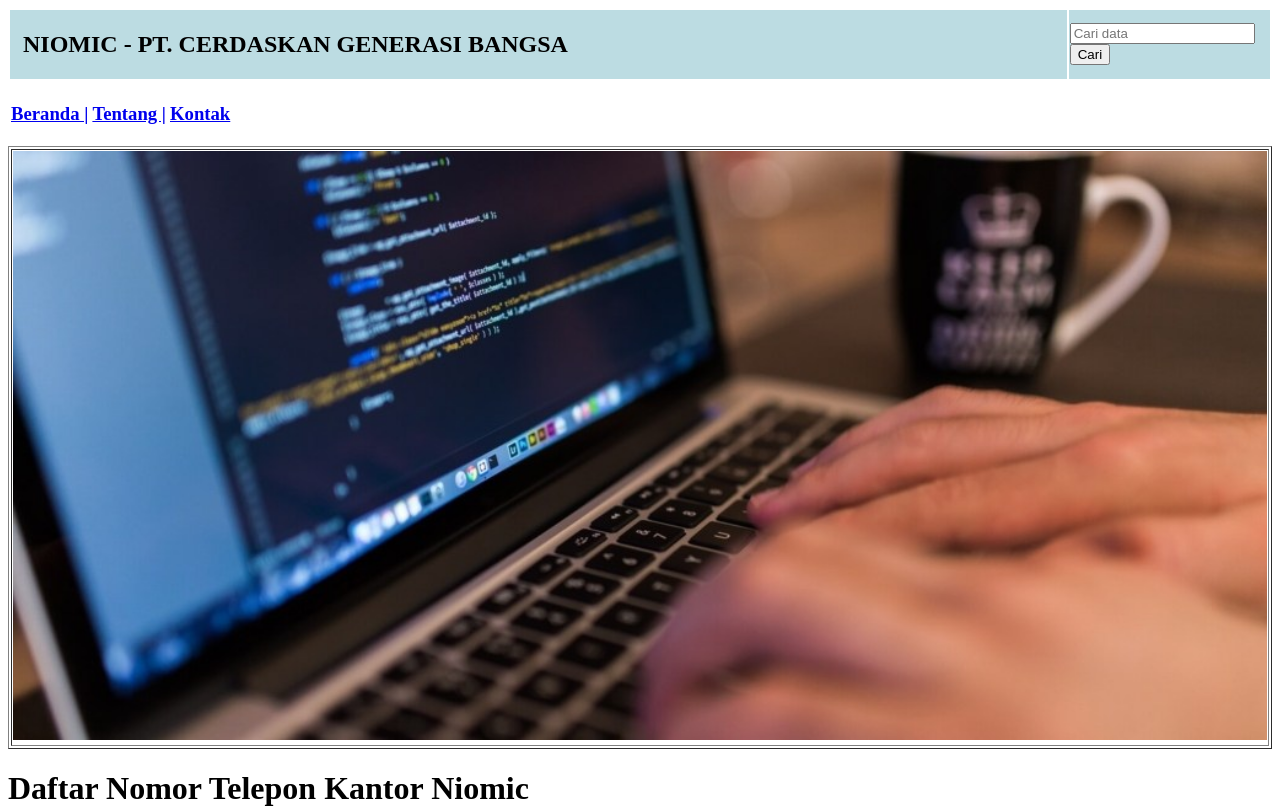
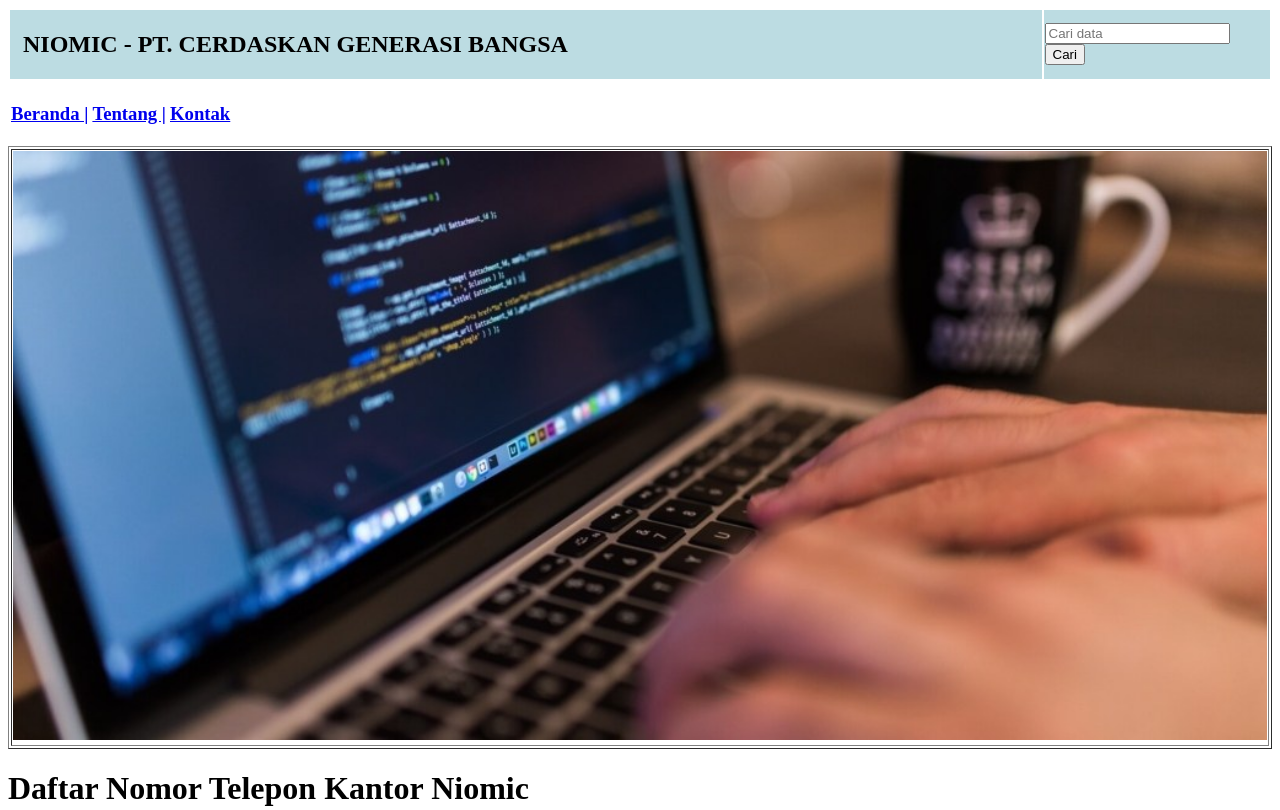
Before and after one commit to maulananursan/html_studikasus, a plain HTML site: page kontak.html in a window 1280 px wide. Shown: the top 810 px of the page. Drawn offline with Linux system fonts and the light colour scheme.

Commit message:
Update kontak.html

```diff
--- a/kontak.html
+++ b/kontak.html
@@ -10,7 +10,7 @@
 				<td bgcolor="#bcdce2">
 					<h2>&nbsp;&nbsp;NIOMIC - PT. CERDASKAN GENERASI BANGSA</h2>
 				</td>
-				<td width="16%" bgcolor="#bcdce2">
+				<td width="18%" bgcolor="#bcdce2">
 					<form class="" action="index.html" method="post">
 						<input height="50px" type="text" name="" value="" placeholder="Cari data">
 						<button type="button" name="button">Cari</button>
```
